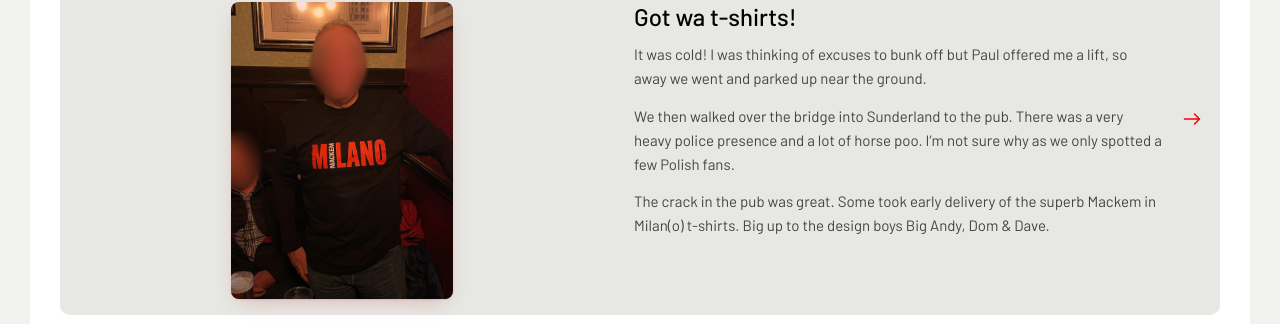
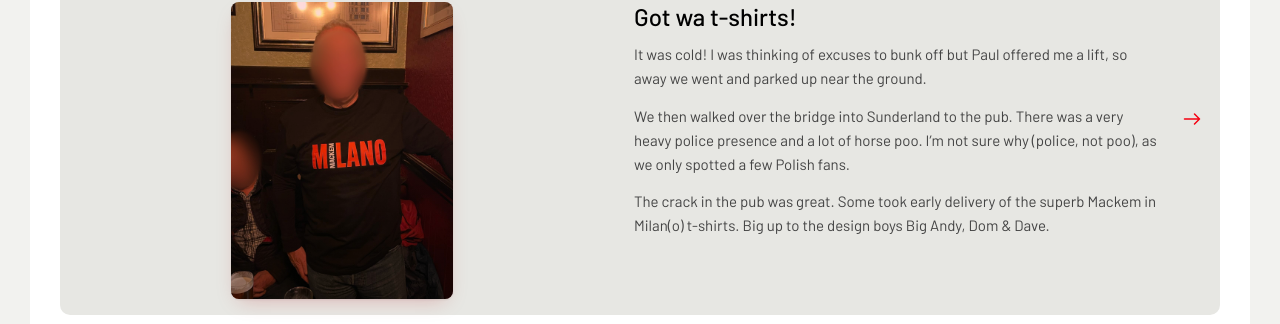
Before and after one commit to s41nty-ui/Saintly-ponderings, a Jekyll site: the page built from index.html, in a window 1280 px wide and 900 px high, scrolled down 863 px. Shown: the part 153-477 px from the top of the window. Built offline with Jekyll 4.4.1, drawn with Linux system fonts in a browser that asks for light colours; nearby versions of some CDN libraries.

Commit message:
Update _match-reports/jagiellonia.md (via Pages CMS)

```diff
--- a/_match-reports/jagiellonia.md
+++ b/_match-reports/jagiellonia.md
@@ -10,7 +10,7 @@ image_background: "#181818"
 ---
 It was cold! I was thinking of excuses to bunk off but Paul offered me a lift, so away we went and parked up near the ground.
 
-We then walked over the bridge into Sunderland to the pub. There was a very heavy police presence and a lot of horse poo. I’m not sure why as we only spotted a few Polish fans.
+We then walked over the bridge into Sunderland to the pub. There was a very heavy police presence and a lot of horse poo. I’m not sure why (police, not poo), as we only spotted a few Polish fans.
 
 The crack in the pub was great. Some took early delivery of the superb Mackem in Milan(o) t-shirts. Big up to the design boys Big Andy, Dom & Dave.
 
```
